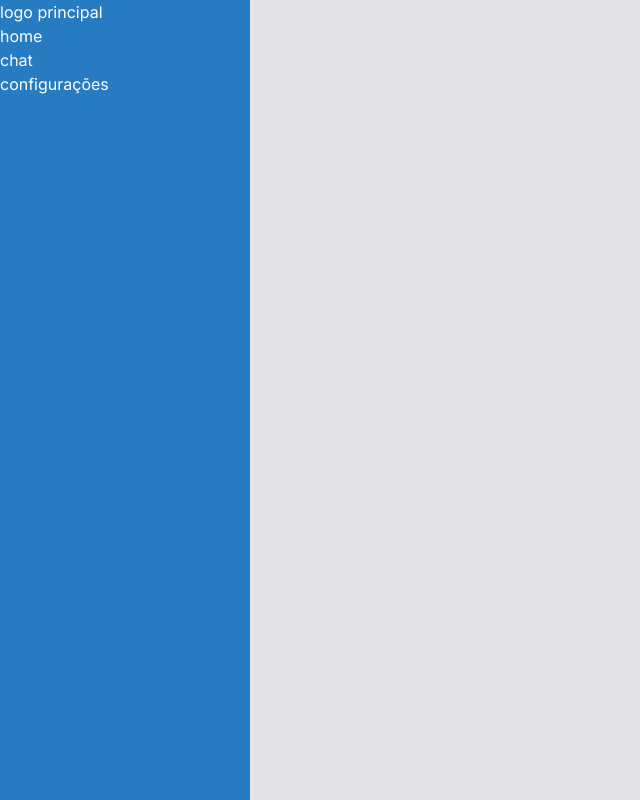
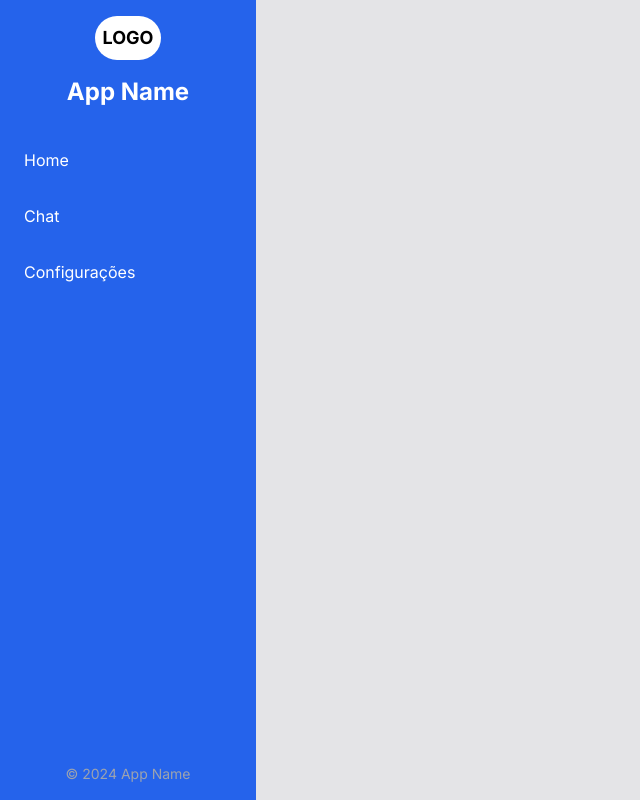
Before and after one commit to VLira96/senso-amigo, a Next.js app: page /pages/home in a window 1280 px wide. Shown: the whole page, without its empty margins (0-640 px from the left). Built offline with nearby package versions, Linux system fonts and the light colour scheme.

Commit message:
atualização

```diff
--- a/package.json
+++ b/package.json
@@ -9,7 +9,7 @@
     "lint": "next lint"
   },
   "dependencies": {
-    "next": "^14.2.9",
+    "next": "^14.2.15",
     "react": "^18.3.1",
     "react-dom": "^18.3.1"
   },
--- a/src/app/pages/avisos/page.tsx
+++ b/src/app/pages/avisos/page.tsx
@@ -0,0 +1,15 @@
+import SideBar from "@/components/sidebar";
+
+const Avisos = () => {
+  return (
+    <div className="flex">
+      <SideBar />
+      <main className="flex-grow p-4">
+        <h1 className="text-xl font-semibold">Avisos</h1>
+        {/* Aqui vai o conteúdo da página de avisos */}
+      </main>
+    </div>
+  );
+};
+
+export default Avisos;
--- a/src/components/sidebar.tsx
+++ b/src/components/sidebar.tsx
@@ -1,20 +1,44 @@
 const SideBar = () => {
     return (
-        <aside className="bg-azul-principal text-white w-[250px] h-full">
-            <div className="">
-                <p>logo principal</p>
+      <aside className="bg-blue-600 text-white w-64 h-screen flex flex-col p-4">
+        {/* Logo ou título no topo */}
+        <div className="mb-8">
+          <div className="flex items-center justify-center mb-4">
+            <div className="bg-white p-2 rounded-full">
+              <p className="text-black font-bold text-lg">LOGO</p>
             </div>
-            <div>
-                <p>home</p>
-            </div>
-            <div>
-                <p>chat</p>
-            </div>
-            <div>
-                <p>configurações</p>
-            </div>
-        </aside>
+          </div>
+          <h2 className="text-center text-2xl font-bold">App Name</h2>
+        </div>
+
+        {/* Links de navegação */}
+        <nav className="flex flex-col space-y-4">
+          <a
+            href="#"
+            className="p-2 hover:bg-blue-700 rounded-lg transition"
+          >
+            Home
+          </a>
+          <a
+            href="#"
+            className="p-2 hover:bg-blue-700 rounded-lg transition"
+          >
+            Chat
+          </a>
+          <a
+            href="#"
+            className="p-2 hover:bg-blue-700 rounded-lg transition"
+          >
+            Configurações
+          </a>
+        </nav>
+
+        {/* Rodapé */}
+        <div className="mt-auto pt-6">
+          <p className="text-sm text-center text-gray-400">© 2024 App Name</p>
+        </div>
+      </aside>
     );
-}
+  };
 
-export default SideBar;
+  export default SideBar;
```
Also changed, not shown: 1 other file (tests, documents, lock files or other folders).
